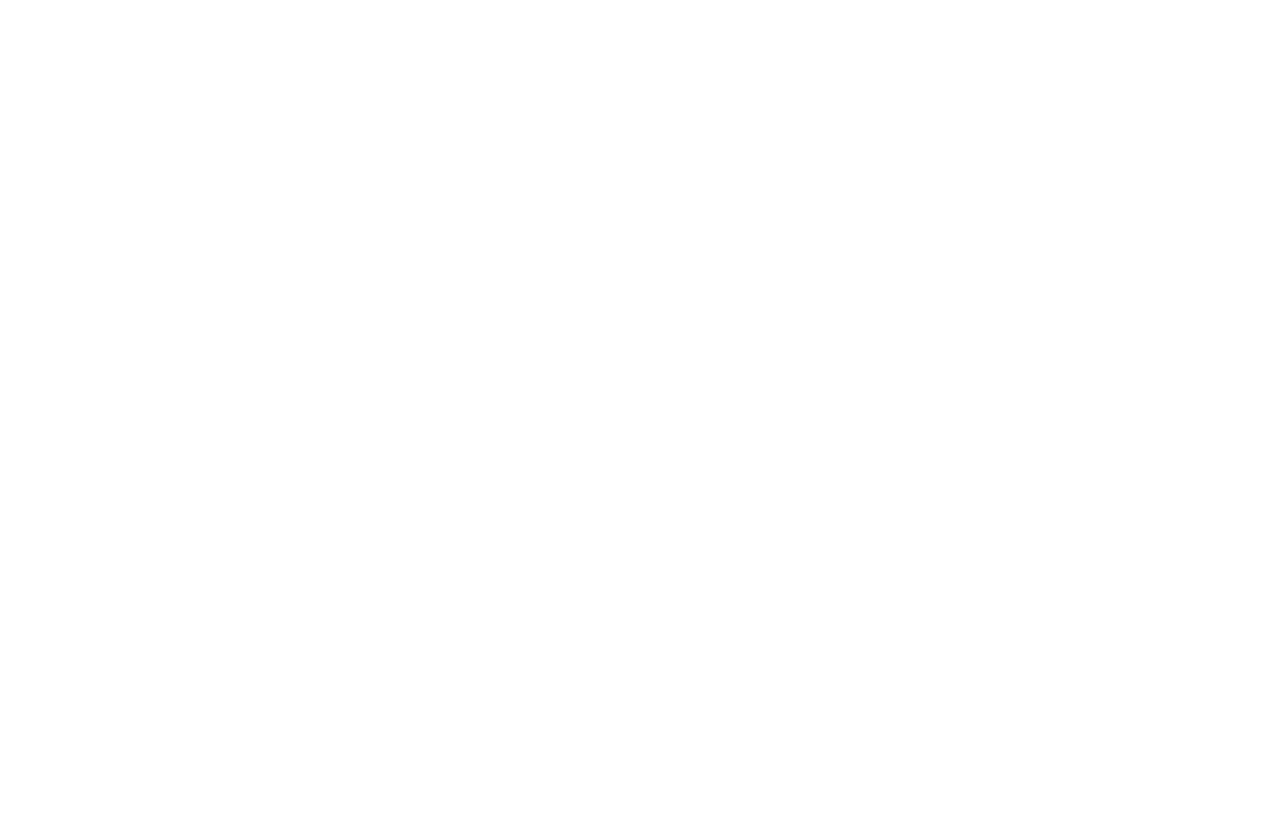
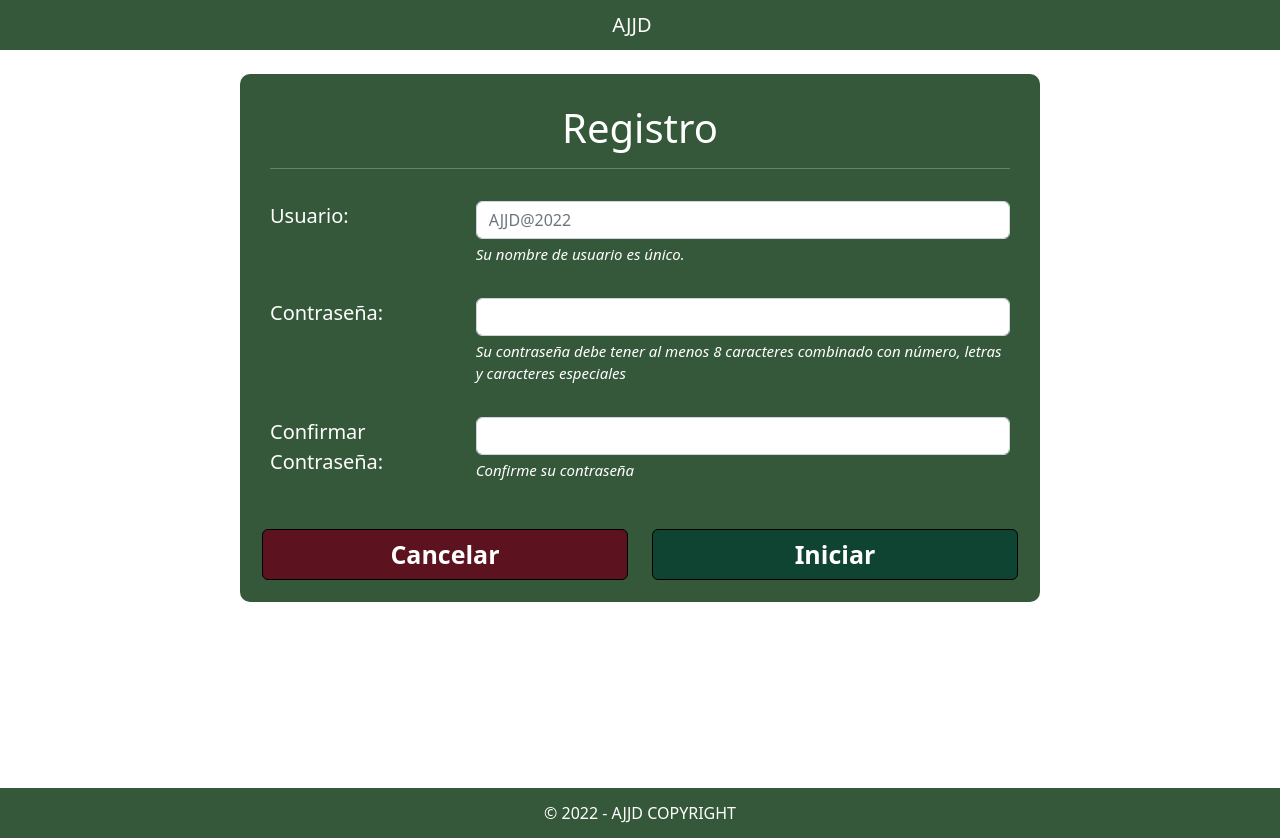
Before and after one commit to Awtry/PFDC, a website: page api-escuela-dc_update/vistas/registro.html in a window 1280 px wide. Before the commit the page ends 800 px from the top, so only its background shows below. Drawn offline with nearby package versions, Linux system fonts and the light colour scheme.

Commit message:
Front - Registro
-diseño de la vista de registro de cuenta

```diff
--- a/api-escuela-dc_update/css/registro.css
+++ b/api-escuela-dc_update/css/registro.css
@@ -0,0 +1,132 @@
+#Header{
+
+    background-color: #345839;
+
+    display: flex;
+    justify-content: center;
+    align-items: center;
+}
+
+#NavbarAJJD{
+    background-color: #345839;
+
+}
+
+#NavbarTitle{
+    color: white;
+}
+
+/**---------------------------------------------**/
+
+#MyBody{
+    height: 690px;
+}
+
+#MyContent{
+
+    display: flex;
+    justify-content: center;
+    align-items: center;
+}
+
+#Form{
+    border-radius: 10px;
+    width: 800px;
+
+    color: white;
+    background-color: #345839;
+
+    padding: 20px;
+}
+
+
+.FormRow{
+    padding: 2px;
+}
+
+.FormCol{
+
+    display: flex;
+    justify-content: center;
+    align-items: center;
+}
+
+#FormTitle{
+    color: white;
+    text-align: center;
+}
+
+#FormHR{
+    color: white;
+}
+
+.FormText{
+
+    color: white;
+    font-size: 20px;
+
+}
+
+.FormSubText{
+    color: white;
+    font-style: italic;
+    font-size: 15px;
+}
+
+#FormButtonCancelar{
+    border:none;
+    font-size: 25px;
+    font-weight: bold;
+    width: 100%;
+
+    border-color: black;
+    color: white;
+    border-style: solid;
+    background-color: #5c131f;
+    border-width: 1px;
+
+}
+#FormButtonCancelar:hover{
+    border-radius: 8px;
+    border-style: solid;
+    border-width: 1px;
+
+    border-color: white;
+    box-shadow: 5px 5px 10px 5px rgba(0, 0, 0, 0.2);
+
+}
+
+#FormButtonIniciar{
+    border:none;
+    font-size: 25px;
+    font-weight: bold;
+    width: 100%;
+
+    border-color: black;
+    color: white;
+    border-style: solid;
+    background-color: #0f4432;
+    border-width: 1px;
+
+}
+#FormButtonIniciar:hover{
+    border-radius: 8px;
+    border-style: solid;
+    border-width: 1px;
+    border-color: white;
+
+    box-shadow: 5px 5px 10px 5px rgba(0, 0, 0, 0.2);
+
+}
+
+/**---------------------------------------------**/
+
+#Footer{
+    background-color: #345839;
+    color: white;
+    height: 50px;
+
+    display: flex;
+    justify-content: center;
+    align-items: center;
+}
--- a/api-escuela-dc_update/vistas/registro.html
+++ b/api-escuela-dc_update/vistas/registro.html
@@ -0,0 +1,141 @@
+<!DOCTYPE html>
+<html lang="en">
+<head>
+    <meta charset="UTF-8">
+    <meta http-equiv="X-UA-Compatible" content="IE=edge">
+    <meta name="viewport" content="width=device-width, initial-scale=1.0">
+    <title>Registro</title>
+
+    <link href="https://cdn.jsdelivr.net/npm/bootstrap@5.2.2/dist/css/bootstrap.min.css" rel="stylesheet" integrity="sha384-Zenh87qX5JnK2Jl0vWa8Ck2rdkQ2Bzep5IDxbcnCeuOxjzrPF/et3URy9Bv1WTRi" crossorigin="anonymous">
+
+    <!--Style-->
+    <link rel="stylesheet" href="../css/registro.css">
+
+
+
+</head>
+<body>
+
+    <!--Header-->
+    <header id="Header">
+        <nav id="NavbarAJJD" class="navbar">
+            <div class="container-fluid">
+              <span id="NavbarTitle" class="navbar-brand mb-0 h1">AJJD</span>
+            </div>
+        </nav>
+    </header>
+    <!--Fin Header-->
+
+    <br>
+
+    <!--Contenido-->
+    <div id="MyBody" class="container-fluid">
+        <div id="MyContent" class="container">
+
+            <!--Formulario Registro-->
+            <form id="Form">
+                <div id="FormRowContentTable" class="row FormRow">
+                    <div class="col-12 col-sm-12 col-md-12 col-lg-12 col-xl-12 FormCol">
+
+                        <table class="table table-borderless">
+                            <tr>
+                                <td colspan="2">
+                                    <div class="mb-3">
+                                        <h1 id="FormTitle">Registro</h1><hr id="FormHR">
+                                    </div>
+                                </td>
+                            </tr>
+
+                            <tr>
+                                <td>
+                                    <div class="mb-3">
+                                        <label for="exampleInputEmail1" class="form-label FormText">Usuario: </label>
+                                    </div>
+
+                                </td>
+
+                                <td>
+                                    <div class="mb-3">
+                                        <input type="text" class="form-control" id="exampleInputEmail1" aria-describedby="userlHelp" placeholder="AJJD@2022">
+                                        <div id="userlHelp" class="form-text FormSubText">Su nombre de usuario es único.</div>
+                                    </div>
+                                </td>
+                            </tr>
+
+                            <tr>
+                                <td>
+                                    <div class="mb-3">
+                                        <label for="exampleInputPassword1" class="form-label FormText">Contraseña: </label>
+                                    </div>
+                                </td>
+
+                                <td>
+                                    <div class="mb-3">
+                                        <input type="password" class="form-control" id="exampleInputPassword1" aria-describedby="passwordlHelp">
+                                        <div id="passwordlHelp" class="form-text FormSubText">Su contraseña debe tener
+                                            al menos 8 caracteres combinado con número, letras y caracteres especiales</div>
+                                    </div>
+                                </td>
+
+
+                            </tr>
+
+                            <tr>
+                                <td>
+                                    <div class="mb-3">
+                                        <label for="exampleInputPassword1" class="form-label FormText">Confirmar Contraseña: </label>
+                                    </div>
+                                </td>
+
+                                <td>
+                                    <div class="mb-3">
+                                        <input type="password" class="form-control" id="exampleInputPassword2" aria-describedby="password2lHelp">
+                                        <div id="password2lHelp" class="form-text FormSubText">Confirme su contraseña</div>
+                                    </div>
+
+                                </td>
+                            </tr>
+
+
+
+                        </table>
+
+                    </div>
+                </div>
+
+                <div class="row FormRow">
+                    <div class="col-6 col-sm-6 col-md-6 col-lg-6 col-xl-6 FormCol">
+                        <a type="submit" id="FormButtonCancelar" href="Login.html" class="btn" role="button">
+                            <label>Cancelar</label>
+                        </a>
+                    </div>
+
+                    <div class="col-6 col-sm-6 col-md-6 col-lg-6 col-xl-6 FormCol">
+                        <a type="submit" id="FormButtonIniciar" href="" class="btn" role="button">
+                            <label>Iniciar</label>
+                        </a>
+                    </div>
+                </div>
+            </form>
+            <!--Fin Formulario Registro-->
+
+        </div>
+    </div>
+    <!--Fin Contenido-->
+
+    <br>
+
+    <!--Footer-->
+    <footer id="Footer">
+        <label for=""> © 2022 - AJJD COPYRIGHT</label>
+    </footer>
+    <!--Fin Footer-->
+
+
+
+    <script src="https://cdn.jsdelivr.net/npm/@popperjs/core@2.11.6/dist/umd/popper.min.js" integrity="sha384-oBqDVmMz9ATKxIep9tiCxS/Z9fNfEXiDAYTujMAeBAsjFuCZSmKbSSUnQlmh/jp3" crossorigin="anonymous"></script>
+    <script src="https://cdn.jsdelivr.net/npm/bootstrap@5.2.2/dist/js/bootstrap.min.js" integrity="sha384-IDwe1+LCz02ROU9k972gdyvl+AESN10+x7tBKgc9I5HFtuNz0wWnPclzo6p9vxnk" crossorigin="anonymous"></script>
+
+
+</body>
+</html>
```
Also changed, not shown: api-escuela-dc_update/vistas/Login.html (+1 -1 lines).
